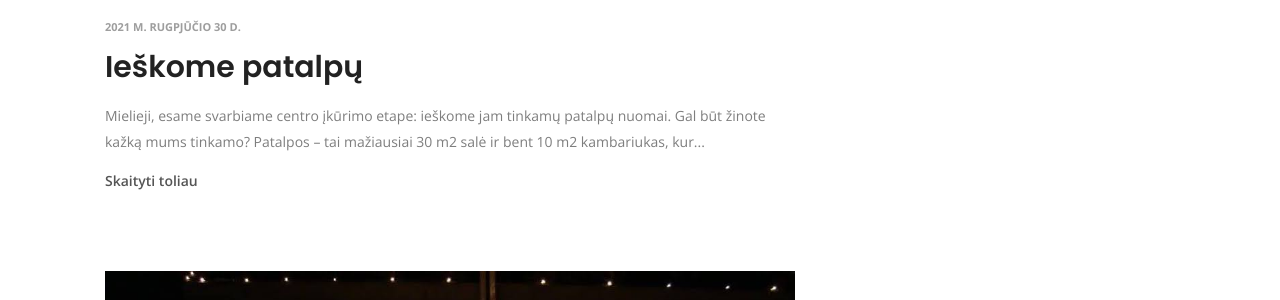
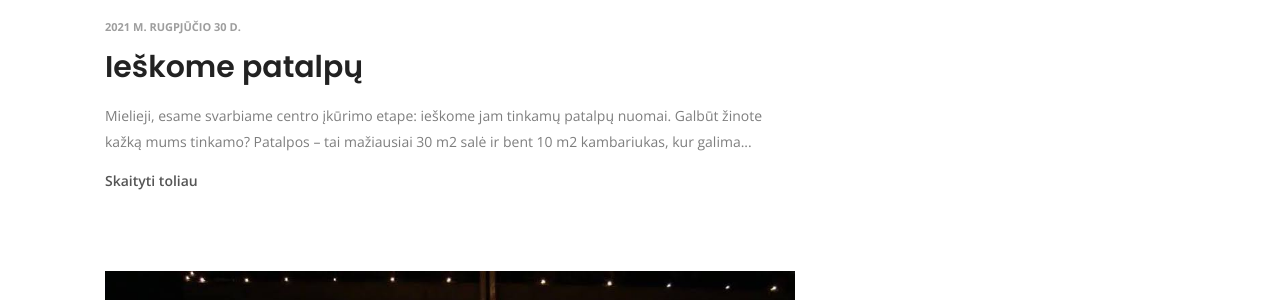
Before and after one commit to Piyadassii/aloka, a Jekyll site: the page built from pages/blog.html, in a window 1280 px wide and 900 px high, scrolled down 1196 px. Shown: the part 154-454 px from the top of the window. Built offline with Jekyll 4.4.1, drawn with Linux system fonts in a browser that asks for light colours; the list of posts is cut into pages by our own code.

Commit message:
spelling correction

```diff
--- a/_posts/2021-09-02-ieskome-patalpu.markdown
+++ b/_posts/2021-09-02-ieskome-patalpu.markdown
@@ -8,7 +8,7 @@ author: piya
 post_image: "/assets/img/blog/house_rent.jpg"
 permalink: "/ieskome_patalpu.html"
 ---
-Mielieji, esame svarbiame centro įkūrimo etape: ieškome jam tinkamų patalpų nuomai. Gal būt žinote kažką mums tinkamo?
+Mielieji, esame svarbiame centro įkūrimo etape: ieškome jam tinkamų patalpų nuomai. Galbūt žinote kažką mums tinkamo?
 
 Patalpos – tai mažiausiai 30 m<sup>2</sup> salė ir bent 10 m<sup>2</sup> kambariukas, kur galima būtų gyventi, ir san. mazgas. Gerai, jei būtų virtuvėlė arba vieta, kur ją įrengti, bei dušas. Patalpos turėtų būti tolėliau nuo didelių, triukšmingų gatvių.
 
```
